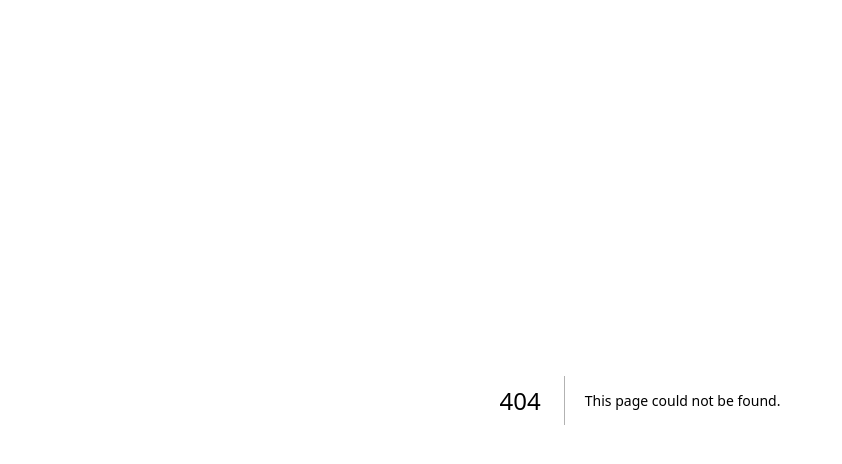
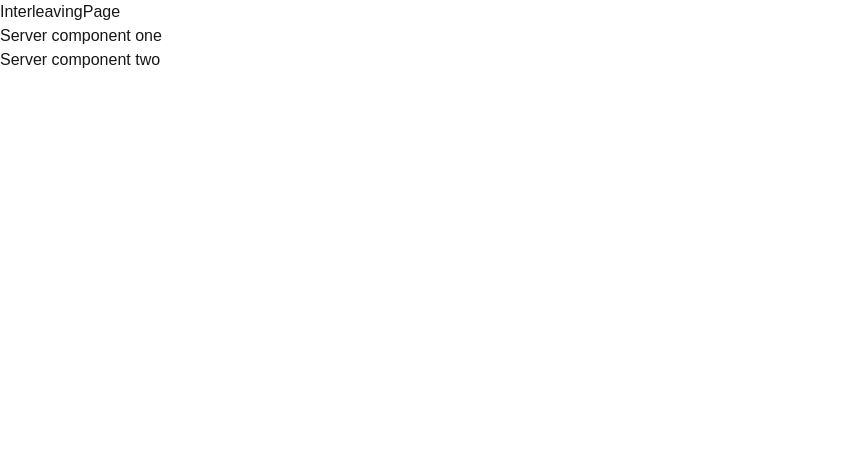
Before and after one commit to Kamel-Amen/nextjs-course-folders, a Next.js app in the folder rendering-demo/: page /interleaving in a window 1280 px wide. Before the commit this address had no page. Shown: the top 464 px of the page, without its empty margins (0-842 px from the left). Built offline with nearby package versions, Linux system fonts and the light colour scheme.

Commit message:
last of rendering

```diff
--- /dev/null
+++ b/rendering-demo/src/app/interleaving/page.tsx
@@ -0,0 +1,10 @@
+import { ServerComponentOne } from '@/components/server-component-one';
+
+export default function InterleavingPage() {
+  return (
+    <>
+      <h1>InterleavingPage</h1>
+      <ServerComponentOne />
+    </>
+  );
+}
--- /dev/null
+++ b/rendering-demo/src/components/server-component-one.tsx
@@ -0,0 +1,13 @@
+import fs from 'fs';
+import { ServerComponentTwo } from './server-component-two';
+
+export const ServerComponentOne = () => {
+  fs.readFileSync('src/components/server-component-one.tsx');
+
+  return (
+    <>
+      <h1>Server component one</h1>
+      <ServerComponentTwo />
+    </>
+  );
+};
--- /dev/null
+++ b/rendering-demo/src/components/server-component-two.tsx
@@ -0,0 +1,7 @@
+import fs from 'fs';
+
+export const ServerComponentTwo = () => {
+  fs.readFileSync('src/components/server-component-two.tsx');
+
+  return <h1>Server component two</h1>;
+};
```
Also changed, not shown: rendering-demo/src/components/client-component-one.tsx (added, +10 -0 lines), rendering-demo/src/components/client-component-two.tsx (added, +10 -0 lines).
